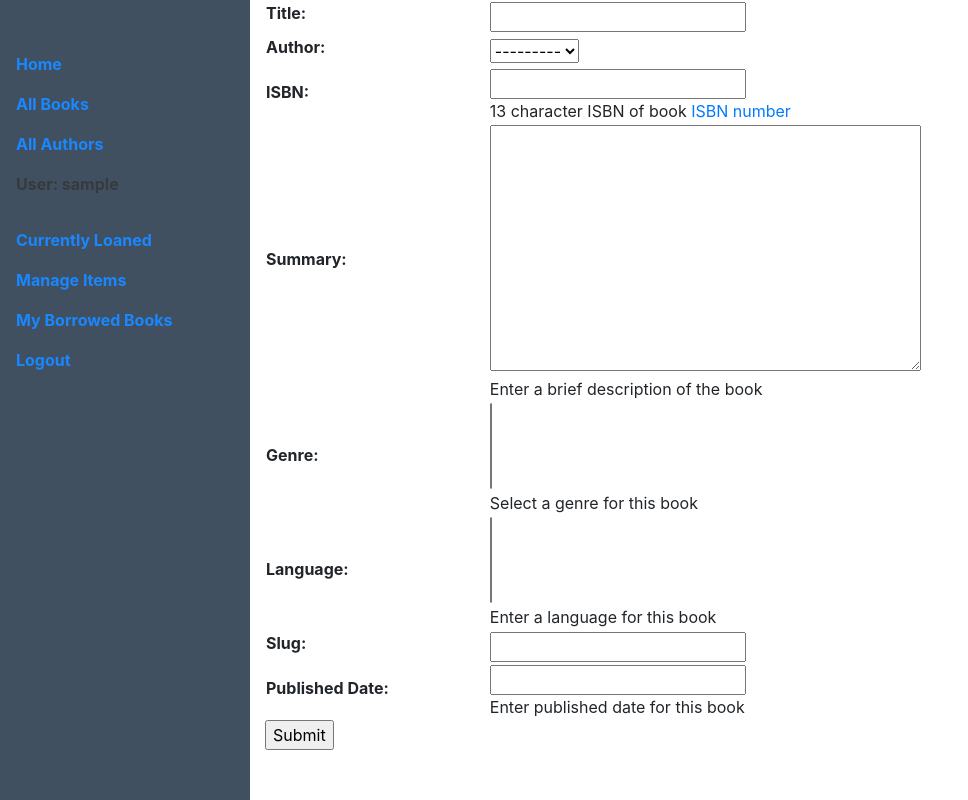
After one commit to joelkny97/library-catalog-site, a Django app: page /catalog/book/create/ in a window 1280 px wide. The commit adds this page. Shown: the whole page, without its empty margins (0-968 px from the left). Run offline with Django 3.2, Linux system fonts and the light colour scheme; the visitor is signed in with stand-in values (Sample User, id 1); data that the repository does not hold is empty; some libraries are stand-ins or nearby versions.

Commit message:
Added librarian management page for editing, creating objects

```diff
--- a/catalog/models.py
+++ b/catalog/models.py
@@ -155,7 +155,9 @@ class Author(models.Model):
 		return '{0}, {1}'.format(self.firstname, self.lastname)
 
 	def save(self, *args, **kwargs):  # new
-		#super(Author,self).save(*args, **kwargs)  # Save your model in order to get the id
+		super(Author, self).save(*args, **kwargs)  # Save your model in order to get the id
 		if not self.slug:
-			self.slug = slugify(self.firstname,self.lastname)
+			# super(Author, self).save(*args, **kwargs)
+			slug_temp = self.firstname + "-" + self.lastname + "-" + str(self.pk)
+			self.slug = slugify(slug_temp)
 		return super().save(*args, **kwargs)
--- a/catalog/static/css/styles.css
+++ b/catalog/static/css/styles.css
@@ -28,3 +28,8 @@
     padding: 0;
     list-style: none;
 }
+
+table {
+  border-spacing: 5px;
+  width: 100%;
+}
--- a/catalog/templates/base_generic.html
+++ b/catalog/templates/base_generic.html
@@ -22,9 +22,10 @@
                 <li><a class="nav-link" href="{% url 'authors' %}">All Authors</a></li>
                 <li><p class="nav-link"> User: {{ user.get_username }}</p></li>
                 {% if perms.catalog.can_mark_returned %}
-                    <li><a class="nav-link" href="{% url 'users-borrowed' %}">User Borrowed books</a></li>
+                <li><a class="nav-link" href="{% url 'users-borrowed' %}">Currently Loaned</a></li>
+                <li><a class="nav-link" href="{% url 'librarian_manage' %}">Manage Items</a></li>
                 {% endif %}
-                <li><a class="nav-link" href="{% url 'my-borrowed' %}">My Borrowed books</a></li>
+                <li><a class="nav-link" href="{% url 'my-borrowed' %}">My Borrowed Books</a></li>
                 <li><a class="nav-link" href="{% url 'logout'%}">Logout</a></li>
                 {% else %}
                 <li><a class="nav-link"
--- a/catalog/templates/catalog/book_detail.html
+++ b/catalog/templates/catalog/book_detail.html
@@ -3,8 +3,8 @@
 {% block content %}
     <h1>{{ book.title }} </h1>
 
-    <p><strong>Author: </strong> <a href="{% url 'author-detail' book.author.slug %}">{{ book.author }}</a> </p> <!-- author detail link not defined -->
-    <p><strong>Summary: </strong> {{ book.summary }}</a> </p>
+    <p><strong>Author: </strong> <a href="{% url 'author-detail' book.author.slug %}">{{ book.author }}</a></p>
+<p><strong>Summary: </strong> {{ book.summary }}</a> </p>
     <p><strong>ISBN: </strong> {{ book.isbn }}</a> </p>
     <p><strong>Language: </strong> {{ book.language.all|join:", " }}</a> </p>
     <p><strong>Genre: </strong> {{ book.genre.all|join:", " }}</a> </p> <!-- display all related genres -->
--- /dev/null
+++ b/catalog/templates/catalog/models_form.html
@@ -0,0 +1,13 @@
+{% extends "base_generic.html" %}
+
+{% block content %}
+
+<form action="" method="post">
+    {% csrf_token %}
+    <table>
+        {{ form.as_table }}
+    </table>
+    <input type="submit" value="Submit">
+</form>
+
+{% endblock %}
--- a/catalog/urls.py
+++ b/catalog/urls.py
@@ -11,6 +11,16 @@ urlpatterns = [
     path('mybooks/', views.LoanBooksByUserListView.as_view(), name='my-borrowed'),
     path('loanedbooks/', views.LoanBooksByUserLibrariansListView.as_view(), name='users-borrowed'),
     path('book/<uuid:pk>/renew/', views.renew_book_librarian, name='renew-book-librarian'),
+    path('bookinst/create/', views.BookInstanceCreate.as_view(), name='bookinstance_create'),
+    path('bookinst/<uuid:pk>/update/', views.BookInstanceUpdate.as_view(), name='bookinstance_update'),
+    path('bookinst/<uuid:pk>/delete/', views.BookInstanceDelete.as_view(), name='bookinstance_delete'),
+    path('librarian/manage/', views.LibrariansManageListView.as_view(), name='librarian_manage'),
+    path('author/create/', views.AuthorCreate.as_view(), name='author_create'),
+    path('author/<slug:slug>/update/', views.AuthorUpdate.as_view(), name='author_update'),
+    path('author/<slug:slug>/delete/', views.AuthorDelete.as_view(), name='author_delete'),
+    path('book/create/', views.BookCreate.as_view(), name='book_create'),
+    path('book/<slug:slug>/update/', views.BookUpdate.as_view(), name='book_update'),
+    path('book/<slug:slug>/delete/', views.BookDelete.as_view(), name='book_delete'),
 ]
 
 # path('author/<int:pk>', views.AuthorDetailView.as_view(), name='author-detail'),
--- a/catalog/views.py
+++ b/catalog/views.py
@@ -7,16 +7,19 @@ from django.contrib.auth.decorators import permission_required
 import datetime
 from django.http import HttpResponseRedirect
 from django.urls import reverse
-from catalog.forms import RenewBookForm
+from catalog.forms import RenewReturnBookModelForm
+from django.views.generic.edit import CreateView, UpdateView, DeleteView
+from django.urls import reverse_lazy
 
 # Create your views here.
 from catalog.models import Book, BookInstance, Author, Genre, Language
+
 
 @login_required
 def index(request):
     """View function for home page"""
 
-    #Number of visits to this view
+    # Number of visits to this view
     num_visits = request.session.get('num_visits', 0)
     request.session['num_visits'] = num_visits + 1
 
@@ -29,7 +32,7 @@ def index(request):
 
     num_authors = Author.objects.all().count()
 
-    #most borrowed books
+    #most borrowed books (needs to be changed)
     max_book_count = BookInstance.objects.values('book__title').annotate(num_inst=Count('book__id')).order_by('-num_inst')[0]
     if BookInstance.objects.all().count() != 0:
         most_borrowed = max_book_count['book__title']
@@ -111,7 +114,7 @@ class AuthorDetailView(LoginRequiredMixin,generic.DetailView):
 class LoanBooksByUserListView(LoginRequiredMixin,generic.ListView):
     """Generic class-based view listing all loaned books by current user"""
     model = BookInstance
-    template_name = 'catalog/book_instance_list_borrowed_user.html'
+    template_name = 'catalog/bookinstance_list_borrowed_user.html'
     paginate_by = 10
     def get_queryset(self):
         return BookInstance.objects.filter(borrower=self.request.user).filter(status__exact = 'o').order_by('due_back')
@@ -120,7 +123,7 @@ class LoanBooksByUserLibrariansListView(LoginRequiredMixin,generic.ListView):
     """Generic class-based view listing all loaned books by all users to display to librarains"""
     model=BookInstance
     permission_required = 'catalog.can_mark_returned'
-    template_name='catalog/book_instance_list_borrowed_librarian.html'
+    template_name = 'catalog/bookinstance_list_borrowed_librarian.html'
     paginate_by = 10
     def get_queryset(self):
         return BookInstance.objects.filter(status__exact = 'o').order_by('due_back')
@@ -132,23 +135,28 @@ def renew_book_librarian(request, pk):
     # If this is a POST request then process the Form data
     if request.method == 'POST':
         # Create a form instance and populate it with data from the request (binding)
-        form = RenewBookForm(request.POST)
+        form = RenewReturnBookModelForm(request.POST)
 
         #check if form is valid
         if form.is_valid():
-            #process the data in form.cleaned_data as required (here we just write to model due_back)
-            book_instance.due_back = form.cleaned_data['renewal_date']
-            book_instance.save()
+            # process the data in form.cleaned_data as required (here we just write to model due_back)
+            if form.cleaned_data['status'] == 'a':
+                book_instance.due_back = None
+                book_instance.borrower = None
+                book_instance.status = form.cleaned_data['status']
+                book_instance.save()
+            else:
+                book_instance.due_back = form.cleaned_data['due_back']
+                book_instance.save()
 
-            #redirect to new url after date is set
+            # redirect to new url after date is set
             return HttpResponseRedirect(reverse('users-borrowed'))
 
     #If this a GET or any other method, display initial default form
     else:
         proposed_renewal_date = datetime.date.today() + datetime.timedelta(weeks=3)
 
-        form = RenewBookForm(initial={'renewal_date': proposed_renewal_date})
-
+        form = RenewReturnBookModelForm(initial={'due_back': proposed_renewal_date, }, )
 
     context = {
         'form': form,
@@ -156,3 +164,80 @@ def renew_book_librarian(request, pk):
     }
 
     return render(request, 'catalog/book_renew_librarian.html', context)
+
+
+class BookInstanceCreate(LoginRequiredMixin, CreateView):
+    template_name = 'catalog/models_form.html'
+    model = BookInstance
+    fields = '__all__'
+    initial = {'due_back': datetime.date.today() + datetime.timedelta(weeks=3)}
+    success_url = reverse_lazy('librarian_manage')
+
+
+class BookInstanceUpdate(LoginRequiredMixin, UpdateView):
+    template_name = 'catalog/models_form.html'
+    model = BookInstance
+    fields = ['status', 'due_back', 'borrower']
+    initial = {'due_back': datetime.date.today() + datetime.timedelta(weeks=3)}
+    success_url = reverse_lazy('librarian_manage')
+
+
+class BookInstanceDelete(LoginRequiredMixin, DeleteView):
+    model = BookInstance
+    success_url = reverse_lazy('librarian_manage')
+    template_name = 'catalog/models_confirm_delete.html'
+
+
+class LibrariansManageListView(LoginRequiredMixin, generic.TemplateView):
+    """Generic class-based view listing all book instances to display to librarains"""
+    permission_required = 'catalog.can_mark_returned'
+    template_name = 'catalog/librarian_manage.html'
+    paginate_by = 2
+    pagination = 10
+
+    def get_context_data(self, **kwargs):
+        context = super(LibrariansManageListView, self).get_context_data(**kwargs)
+        context['BookInstance'] = BookInstance.objects.all().order_by('book')
+        context['Book'] = Book.objects.all().order_by('title')
+        context['Author'] = Author.objects.all().order_by('firstname', 'lastname', 'date_of_birth')
+        return context
+
+
+class AuthorCreate(LoginRequiredMixin, CreateView):
+    template_name = 'catalog/models_form.html'
+    model = Author
+    fields = ['firstname', 'lastname', 'date_of_birth', 'date_of_death']
+    success_url = reverse_lazy('librarian_manage')
+
+
+class AuthorUpdate(LoginRequiredMixin, UpdateView):
+    template_name = 'catalog/models_form.html'
+    model = Author
+    fields = ['firstname', 'lastname', 'date_of_birth', 'date_of_death']
+    success_url = reverse_lazy('librarian_manage')
+
+
+class AuthorDelete(LoginRequiredMixin, DeleteView):
+    template_name = 'catalog/models_confirm_delete.html'
+    model = Author
+    success_url = reverse_lazy('librarian_manage')
+
+
+class BookCreate(LoginRequiredMixin, CreateView):
+    template_name = 'catalog/models_form.html'
+    model = Book
+    fields = '__all__'
+    success_url = reverse_lazy('librarian_manage')
+
+
+class BookUpdate(LoginRequiredMixin, UpdateView):
+    template_name = 'catalog/models_form.html'
+    model = Book
+    fields = '__all__'
+    success_url = reverse_lazy('librarian_manage')
+
+
+class BookDelete(LoginRequiredMixin, DeleteView):
+    template_name = 'catalog/models_confirm_delete.html'
+    model = Book
+    success_url = reverse_lazy('librarian_manage')
```
Also changed, not shown: catalog/forms.py (+35 -7 lines), catalog/templates/catalog/book_instance_list_borrowed_librarian.html (deleted, +0 -22 lines), catalog/templates/catalog/book_instance_list_borrowed_user.html (deleted, +0 -21 lines), catalog/templates/catalog/bookinstance_list_borrowed_librarian.html (added, +29 -0 lines), catalog/templates/catalog/bookinstance_list_borrowed_user.html (added, +22 -0 lines), catalog/templates/catalog/librarian_manage.html (added, +100 -0 lines), catalog/templates/catalog/models_confirm_delete.html (added, +14 -0 lines).
